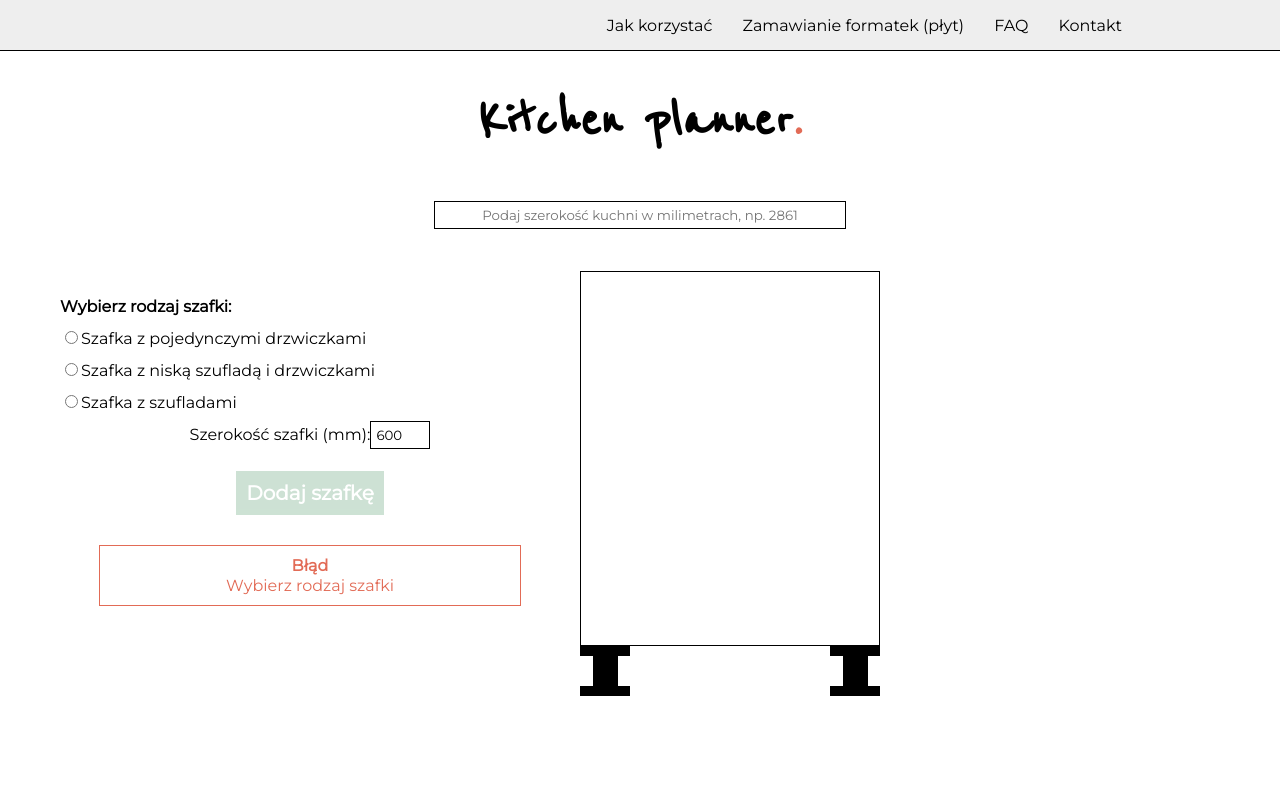
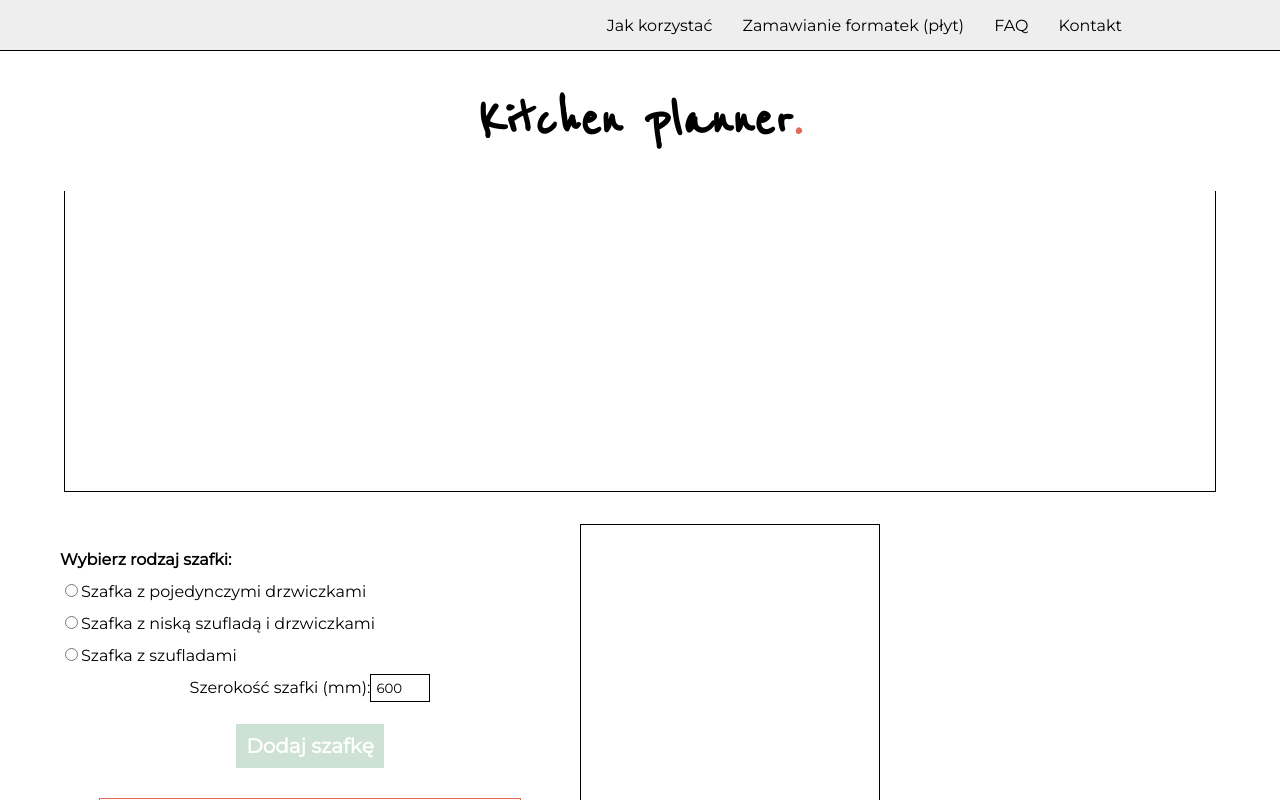
Before and after one commit to Bruinen90/kitchen-planner, a React (Create React App) app: page / in a window 1280 px wide. Shown: the top 800 px of the page. Built offline with nearby package versions, Linux system fonts and the light colour scheme.

Commit message:
Reducer refactor. Cabinets array as list of done cabinets. First whole kitchen visualization

```diff
--- a/src/components/FormularzNowejSzafki/FormularzNowejSzafki.js
+++ b/src/components/FormularzNowejSzafki/FormularzNowejSzafki.js
@@ -102,7 +102,7 @@ class FormularzNowejSzafki extends Component {
 const mapStateToProps = state => {
     return {
         canAddCabinet: state.cabinetValid,
-        szerokoscSzafki: state.cabinets[0].szerokosc,
+        szerokoscSzafki: state.cabinetWidth,
         errorType: state.cabinetError,
 
     }
--- a/src/containers/App.js
+++ b/src/containers/App.js
@@ -1,5 +1,6 @@
 import React, { Component } from 'react';
 import './App.css';
+import './kitchenVis.css';
 
 import MenuBar from '../components/UI/MenuBar';
 import SizeInput from '../components/SizeInput';
@@ -24,6 +25,36 @@ class App extends Component {
     }
 
   render() {
+      const kitchenVisual = this.props.cabinets.map(cabinet => {
+          let szafkaWymiary = {
+              width: cabinet.cabinetWidth/4 + "px",
+              height: this.props.wysokoscSzafek/4 + "px",
+          }
+          return (
+
+                  <div className="wizualizacjaSzafki malaSzafka">
+                      <div className="ramySzafki maleRamy" style={szafkaWymiary}>
+                          <WizualizacjaWnetrza
+                              rodzaj={cabinet.cabinetType}
+                              ilosc={cabinet.drawersHeights.length}
+                              drawersHeights={cabinet.drawersHeights}
+                              szczelina={this.props.szczelina}
+                              activeDrawer={null}
+                              rozmiar="small"
+                          />
+                      </div>
+                      <div className="nogaSzafki malaNoga">
+                          <div></div>
+                      </div>
+                      <div className="nogaSzafki malaNoga" style={{float: "right"}}>
+                          <div></div>
+                      </div>
+                  </div>
+
+
+          )
+      })
+
       let roomSize = {
           width: this.props.sizeW,
           height: this.props.sizeH,
@@ -40,15 +71,6 @@ class App extends Component {
           const formatki = this.props.formatki;
           listaFormatek=
               <WykazFormatek
-                  trawersyWymiary={formatki[0].wymiary}
-                  trawersyIlosc={formatki[0].ilosc}
-                  trawersyOkleina={formatki[0].okleina}
-                  bokiWymiary={formatki[1].wymiary}
-                  bokiIlosc={formatki[1].ilosc}
-                  bokiOkleina={formatki[1].okleina}
-                  fronty={formatki[2]}
-                  plecySzuflad={formatki[3]}
-                  dnaSzuflad={formatki[4]}
               />
       }
 
@@ -59,7 +81,7 @@ class App extends Component {
       }
 
       let wizualizacjaWymiary = {
-          width: this.props.szafki[0].szerokosc/2 + "px",
+          width: this.props.cabinetWidth/2 + "px",
           height: this.props.wysokoscSzafek/2 + "px",
       }
 
@@ -76,10 +98,11 @@ class App extends Component {
         <h1 className="header">Kitchen planner<span className="redDot">.</span></h1>
         {/* <div className="roomBorders" style={roomSize}>
         </div> */}
+        <div className="rzadSzafek">{kitchenVisual}</div>
 
-        <SizeInput
+        {/*<SizeInput
             enterSize={(event) => this.props.onChangeRoomSize(event)}
-        />
+        /> */}
 
         <div className="kreatorNowejSzafki">
             <FormularzNowejSzafki
@@ -93,8 +116,11 @@ class App extends Component {
             <div className="wizualizacjaSzafki">
                 <div className="ramySzafki" style={wizualizacjaWymiary}>
                     <WizualizacjaWnetrza
-                        rodzaj={this.props.szafki[0].rodzaj}
-                        ilosc={this.props.iloscSzuflad}
+                        rodzaj={this.props.cabinetType}
+                        ilosc={this.props.drawersHeights.length}
+                        drawersHeights={this.props.drawersHeights}
+                        activeDrawer={this.props.activeDrawer}
+                        szczelina={this.props.szczelina}
                     />
                 </div>
                 <div className="nogaSzafki">
@@ -114,15 +140,20 @@ class App extends Component {
 
 const mapStateToProps = state => {
     return {
+        cabinets: state.cabinets,
         sizeW: state.kitchenWidth,
         sizeH: state.kitchenHeight,
+        szczelina: state.spaceBetweenDrawers,
         wysokoscSzafek: state.cabinetHeight,
         glebokoscSzafek: state.cabinetDepth,
-        szafki: state.cabinets,
         iloscSzafek: state.cabinetsCount,
         formatki: state.formatki,
+        drawersHeights: state.drawersHeights,
+        activeDrawer: state.activeDrawer,
         iloscSzuflad: state.drawersHeights.length,
         canAddCabinet: state.cabinetValid,
+        cabinetWidth: state.cabinetWidth,
+        cabinetType: state.cabinetType,
     };
 };
 
--- /dev/null
+++ b/src/containers/kitchenVis.css
@@ -0,0 +1,39 @@
+.rzadSzafek {
+    display: flex;
+    flex-direction: row;
+    margin-left: 5%;
+    margin-right: 5%;
+    height: 300px;
+    border: 1px solid black;
+    border-top: 0;
+    align-items: flex-end;
+
+}
+
+.maleRamy {
+    box-sizing: border-box;
+    padding-left: 3px;
+    padding-right: 3px;
+}
+
+.malaNoga {
+    width: 25px;
+    height: 25px;
+    border-top: 5px solid black;
+    border-bottom: 5px solid black;
+}
+
+.malaNoga div {
+    background-color: black;
+    height: 100%;
+    width: 12.5px;
+    margin-left: auto;
+    margin-right: auto;
+}
+
+.small {
+    font-size: 16px;
+    margin: 1px;
+    width: 100%;
+    justify-content: center;
+}
--- a/src/store/reducers/reducer.js
+++ b/src/store/reducers/reducer.js
@@ -1,27 +1,25 @@
 import * as actionTypes from '../actions/actionTypes';
 
 const initialState = {
+    cabinets: [],
+    cabinetsCount: 0,
     kitchenWidth: '1200px',
     kitchenHeight: '500px',
+    spaceBetweenDrawers: 3,
+    spaceDrawersToTop: 3,
     cabinetDepth: 550,
     cabinetHeight: 750,
-    spaceBetweenDrawers: 3,
-    spaceDrawersToTop: 3,
-    cabinets: [
-        {   id: 1,
-            rodzaj: "",
-            szerokosc: 600,
-        }
-    ],
-    formatki: [],
-    cabinetsCount: 0,
+    cabinetId: 1,
+    cabinetType: "",
+    cabinetWidth: 600,
+    drawersHeights: [],
     drawersCounterState: 3,
-    drawersHeights: [],
     blockedDrawers: [],
     activeDrawer: null,
     errorTypes: [],
     cabinetValid: false,
     cabinetError: "noCabinetType",
+    formatki: [],
 }
 
 const reducer = (state = initialState, action) => {
@@ -49,6 +47,7 @@ const reducer = (state = initialState, action) => {
         return spacesSum;
     }
 
+
     switch (action.type) {
         case(actionTypes.CHANGE_ROOM_SIZE):
             if (action.event.charCode === 13) {
@@ -61,52 +60,34 @@ const reducer = (state = initialState, action) => {
         }
 
         case(actionTypes.CHANGE_CABINET_TYPE):
-            const currentCabinet = {...state.cabinets};
-            currentCabinet[0].rodzaj = action.event.target.value;
             let updateDrawersCount = 0;
-            const drawersBlocked = [];
-            switch(currentCabinet[0].rodzaj) {
+            switch(action.event.target.value) {
                 case('szufladaDrzwi'): updateDrawersCount = 1; break;
                 case('jedneDrzwi'): updateDrawersCount = 0; break;
                 case('szuflady'): updateDrawersCount = state.drawersCounterState; break;
             }
-            let i=0;
-            while(i<updateDrawersCount) {
-                drawersBlocked.push(false);
-                i++
-            }
+            const drawersBlocked = Array(updateDrawersCount).fill(false);
             return {
                 ...state,
-                cabinets: currentCabinet,
+                cabinetType: action.event.target.value,
                 drawersHeights: updateDrawersArray(updateDrawersCount),
                 errorTypes: [],
                 blockedDrawers: drawersBlocked,
             }
 
         case(actionTypes.CHANGE_DRAWER_COUNT):
-            const currentCabinets = [state.cabinets];
-            const newCabinets = currentCabinets.map(cabinet => {
-                    return {
-                        ... cabinet[0],
-                        iloscSzuflad: action.event.target.value,
-                        rodzaj: "szuflady"
-                    }
-            });
             const newBlockedDrawers = Array(parseInt(action.event.target.value)).fill(false);
             return {
                 ...state,
-                cabinets: newCabinets,
                 drawersCounterState: action.event.target.value,
                 drawersHeights: updateDrawersArray(action.event.target.value),
                 blockedDrawers: newBlockedDrawers,
             }
 
         case(actionTypes.CHANGE_CABINET_WIDTH):
-            const currentCabinetWidth = {...state.cabinets};
-            currentCabinetWidth[0].szerokosc = action.event.target.value;
             return {
                 ...state,
-                cabinets: currentCabinetWidth,
+                cabinetWidth: parseInt(action.event.target.value),
             }
 
         case(actionTypes.ADD_CABINET):
@@ -119,11 +100,11 @@ const reducer = (state = initialState, action) => {
             let newCabinetArray = [];
             const trawersy = {
                 ilosc: 2,
-                wymiary: state.cabinetDepth.toString()+"x"+(state.cabinets[0].szerokosc-36).toString()+"mm",
+                wymiary: state.cabinetDepth.toString()+"x"+(state.cabinetWidth-36).toString()+"mm",
                 okleina: 'd1',
                 typPlyty: '18mm',
             }
-            if (state.cabinetDepth > state.cabinets[0].szerokosc-36) {
+            if (state.cabinetDepth > state.cabinetWidth-36) {
                 trawersy.okleina = 'k1';
             }
 
@@ -144,28 +125,28 @@ const reducer = (state = initialState, action) => {
             let fronty = "";
             let szufladyPlecy= [];
             let wymiaryPlecow = "";
-            if (state.cabinets[0].rodzaj === 'jedneDrzwi') {
+            if (state.cabinetType === 'jedneDrzwi') {
                 fronty = [{
                     ilosc: 1,
-                    wymiary: (state.cabinetHeight-3).toString()+"x"+(state.cabinets[0].szerokosc-3).toString()+"mm",
+                    wymiary: (state.cabinetHeight-3).toString()+"x"+(state.cabinetWidth-3).toString()+"mm",
                     okleina: "full",
                     typPlyty: 'front',
                 }]
-            } else if (state.cabinets[0].rodzaj === 'szufladaDrzwi') {
+            } else if (state.cabinetType === 'szufladaDrzwi') {
                 fronty = [{
                     ilosc: 1,
-                    wymiary: state.drawersHeights[0].toString()+"x"+(state.cabinets[0].szerokosc-3).toString()+"mm",
+                    wymiary: state.drawersHeights[0].toString()+"x"+(state.cabinetWidth-3).toString()+"mm",
                     okleina: "full",
                     typPlyty: 'front',
                 },
                 {   ilosc: 1,
-                    wymiary: (state.cabinetHeight-state.drawersHeights[0]-6).toString()+"x"+(state.cabinets[0].szerokosc-3).toString()+"mm",
+                    wymiary: (state.cabinetHeight-state.drawersHeights[0]-6).toString()+"x"+(state.cabinetWidth-3).toString()+"mm",
                     okleina: 'full',
                     typPlyty: 'front',
                 },];
 
-                if (state.drawersHeights[0] < 224) wymiaryPlecow = state.cabinets[0].szerokosc-123+"x84mm";
-                else wymiaryPlecow = state.cabinets[0].szerokosc-123+"x199mm";
+                if (state.drawersHeights[0] < 224) wymiaryPlecow = state.cabinetWidth-123+"x84mm";
+                else wymiaryPlecow = state.cabinetWidth-123+"x199mm";
                 szufladyPlecy.push(
                     {
                         ilosc: 1,
@@ -175,7 +156,7 @@ const reducer = (state = initialState, action) => {
                     }
                 )
 
-            } else if (state.cabinets[0].rodzaj === 'szuflady') {
+            } else if (state.cabinetType === 'szuflady') {
                 const allDrawers = [...state.drawersHeights];
                 const uniqueDrawers = Array.from(new Set(allDrawers));
                 const countDrawers = (wysokosc) => {
@@ -187,15 +168,15 @@ const reducer = (state = initialState, action) => {
                     uniqueDrawers.map((wysokosc, id) => {
                         return {
                             ilosc: countDrawers(wysokosc),
-                            wymiary: wysokosc.toString()+"x"+(state.cabinets[0].szerokosc-3).toString()+"mm",
+                            wymiary: wysokosc.toString()+"x"+(state.cabinetWidth-3).toString()+"mm",
                             okleina: 'full',
                             typPlyty: 'front',
                         }
                     });
                 szufladyPlecy =
                     uniqueDrawers.map((wysokosc, id) => {
-                        if (wysokosc < 224) wymiaryPlecow = state.cabinets[0].szerokosc-123+"x84mm";
-                        else wymiaryPlecow = state.cabinets[0].szerokosc-123+"x199mm";
+                        if (wysokosc < 224) wymiaryPlecow = state.cabinetWidth-123+"x84mm";
+                        else wymiaryPlecow = state.cabinetWidth-123+"x199mm";
                         return {
                             ilosc: countDrawers(wysokosc),
                             wymiary: wymiaryPlecow,
@@ -209,18 +190,31 @@ const reducer = (state = initialState, action) => {
 
             let szufladyDna = {
                     ilosc: state.drawersHeights.length,
-                    wymiary: (state.cabinets[0].szerokosc-111).toString()+"x"+"476mm",
+                    wymiary: (state.cabinetWidth-111).toString()+"x"+"476mm",
                     okleina: null,
             };
             newCabinetArray.push(szufladyDna);
 
 
             const newIloscSzafek = state.cabinetsCount+1;
+            const newCabinetId = state.cabinetId+1;
+
+            const newCabinetParams = {
+                cabinetId: state.cabinetId,
+                cabinetType: state.cabinetType,
+                cabinetWidth: state.cabinetWidth,
+                drawersHeights: [...state.drawersHeights],
+            }
+
+            const updateCabinets = [...state.cabinets];
+            updateCabinets.push(newCabinetParams)
 
             return {
                     ...state,
+                    cabinetId: newCabinetId,
                     formatki: newCabinetArray,
                     cabinetsCount: newIloscSzafek,
+                    cabinets: updateCabinets,
                 }
 
         case(actionTypes.CHANGE_DRAWER_HEIGHT):
@@ -319,28 +313,28 @@ const reducer = (state = initialState, action) => {
             let cabinetError = false;
             const sumOfDrawersHeights = state.drawersHeights.reduce((a,b) => a+b, 0);
             if ((
-                    state.cabinets[0].rodzaj === "jedneDrzwi" ||
+                    state.cabinetType === "jedneDrzwi" ||
                 (
-                    state.cabinets[0].rodzaj === "szufladaDrzwi" &&
+                    state.cabinetType === "szufladaDrzwi" &&
                     sumOfDrawersHeights + calculateSpacing() + 100 <= state.cabinetHeight &&
                     sumOfDrawersHeights >= 100
                 ) ||
                 (
                     sumOfDrawersHeights + calculateSpacing() === state.cabinetHeight
-                )) && state.cabinets[0].szerokosc > 299 && state.cabinets[0].szerokosc <901
+                )) && state.cabinetWidth > 299 && state.cabinetWidth <901
 
 
 
             ) {
                 cabinetValid = true
             } else {
-                if(state.cabinets[0].szerokosc > 900) cabinetError = "tooWide";
-                if(state.cabinets[0].szerokosc < 300) cabinetError = "tooNarrow";
-                if (state.cabinets[0].rodzaj === "szufladaDrzwi" &&
+                if(state.cabinetWidth > 900) cabinetError = "tooWide";
+                if(state.cabinetWidth < 300) cabinetError = "tooNarrow";
+                if (state.cabinetType === "szufladaDrzwi" &&
                 sumOfDrawersHeights + calculateSpacing() + 100 > state.cabinetHeight) cabinetError = "tooHeightOneDrawer";
-                if (state.cabinets[0].rodzaj === "szufladaDrzwi" && sumOfDrawersHeights < 100) cabinetError = "tooLowOneDrawer";
-                if (state.cabinets[0].rodzaj === "szuflady" && sumOfDrawersHeights + calculateSpacing() > state.cabinetHeight) cabinetError = "tooHeight";
-                if (state.cabinets[0].rodzaj === "szuflady" && sumOfDrawersHeights + calculateSpacing() < state.cabinetHeight)  cabinetError = "tooLow"
+                if (state.cabinetType === "szufladaDrzwi" && sumOfDrawersHeights < 100) cabinetError = "tooLowOneDrawer";
+                if (state.cabinetType === "szuflady" && sumOfDrawersHeights + calculateSpacing() > state.cabinetHeight) cabinetError = "tooHeight";
+                if (state.cabinetType === "szuflady" && sumOfDrawersHeights + calculateSpacing() < state.cabinetHeight)  cabinetError = "tooLow"
 
             }
             return {
```
Also changed, not shown: src/components/WizualizacjaWnetrza/WizualizacjaWnetrza.js (+30 -16 lines), src/components/WykazFormatek.js (+29 -15 lines), src/containers/App.css (+1 -7 lines).
